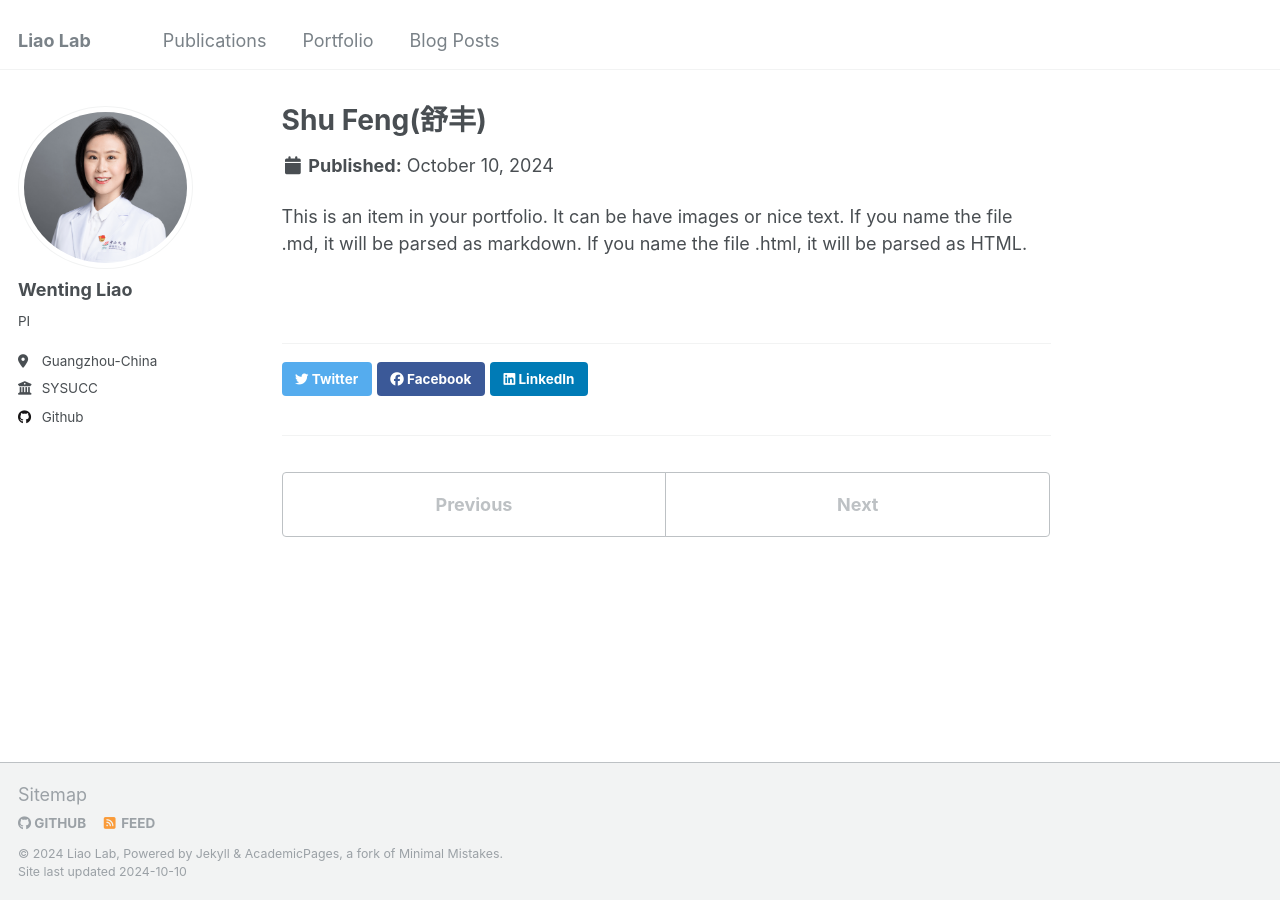
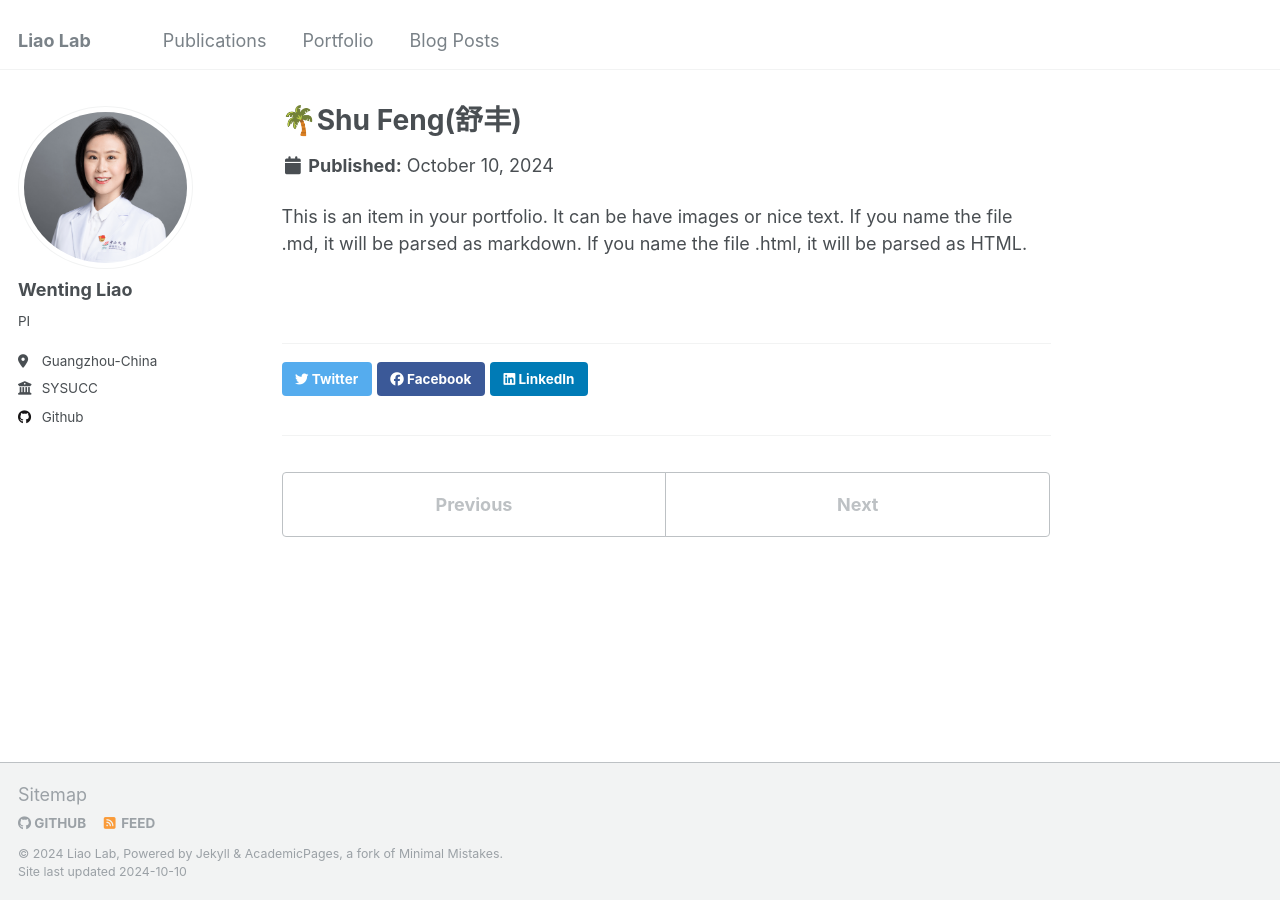
Before and after one commit to ImmunoTransLab/ImmunoTransLab, a Jekyll site: the page built from _portfolio/portfolio-4.md, in a window 1280 px wide. Built offline with Jekyll 4.4.1, drawn with Linux system fonts in a browser that asks for light colours; part of the change alters nothing that is shown.

```diff
--- a/_portfolio/portfolio-4.md
+++ b/_portfolio/portfolio-4.md
@@ -1,15 +1,15 @@
 ---
-title: "Shu Feng(舒丰)"
-excerpt: "Email: shufeng@sysucc.org.cn
+title: "🌴Shu Feng(舒丰)"
+excerpt: "📮Email: shufeng@sysucc.org.cn
 
 
-PhD(2023-present)
+👩🏻‍🔬PhD(2023-present)
 
 
-Master: Sun Yat-sen University
+👩🏻‍🎓Master: Sun Yat-sen University
 
 
-Bachelor: Hunan Normal University<br/><img src='/images/shufeng.png'>"
+👩🏻‍🎓Bachelor: Hunan Normal University<br/><img src='/images/shufeng.png'>"
 
 collection: portfolio
 ---
```
